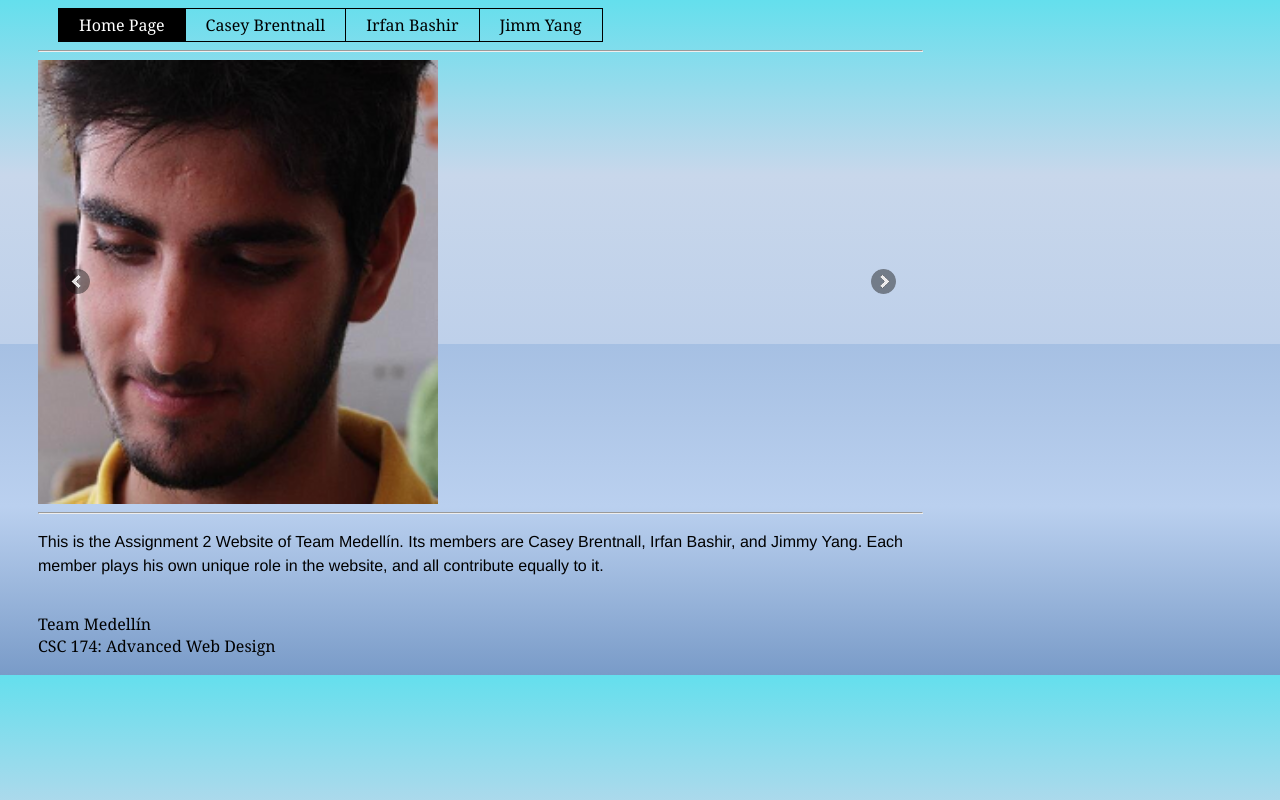
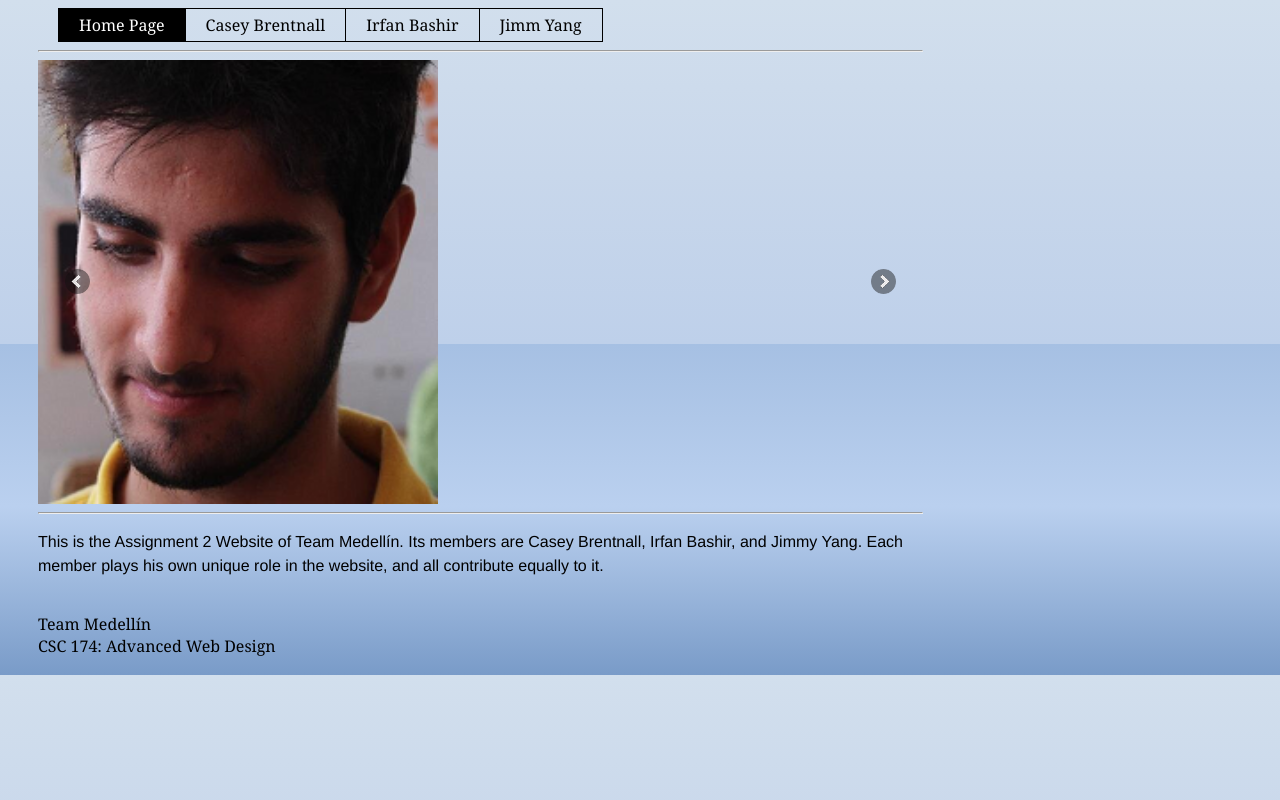
Before and after one commit to mryang20/inclass04-medellin, a PHP site: page /index.php in a window 1280 px wide. Run offline with PHP 8.4, Linux system fonts and the light colour scheme; some libraries are stand-ins or nearby versions.

Commit message:
Update styles.css

```diff
--- a/Assignment 2/css/styles.css
+++ b/Assignment 2/css/styles.css
@@ -25,8 +25,7 @@ footer {
 }
 body {
 
-background: linear-gradient(to bottom, rgba(100,223,237,1) 0%,rgba(200,215,235,1) 26%,rgba(190,208,234,1) 51%,rgba(166,192,227,1) 51%,rgba(175,199,232,1) 62%,rgba(186,208,239,1) 75%,rgba(153,181,219,1) 88%,rgba(121,155,200,1) 100%);
-
+background: linear-gradient(to bottom, rgba(210,223,237,1) 0%,rgba(200,215,235,1) 26%,rgba(190,208,234,1) 51%,rgba(166,192,227,1) 51%,rgba(175,199,232,1) 62%,rgba(186,208,239,1) 75%,rgba(153,181,219,1) 88%,rgba(121,155,200,1) 100%);
 color: black;
 font-family: Georgia, Verdana, Arial;
 
```
